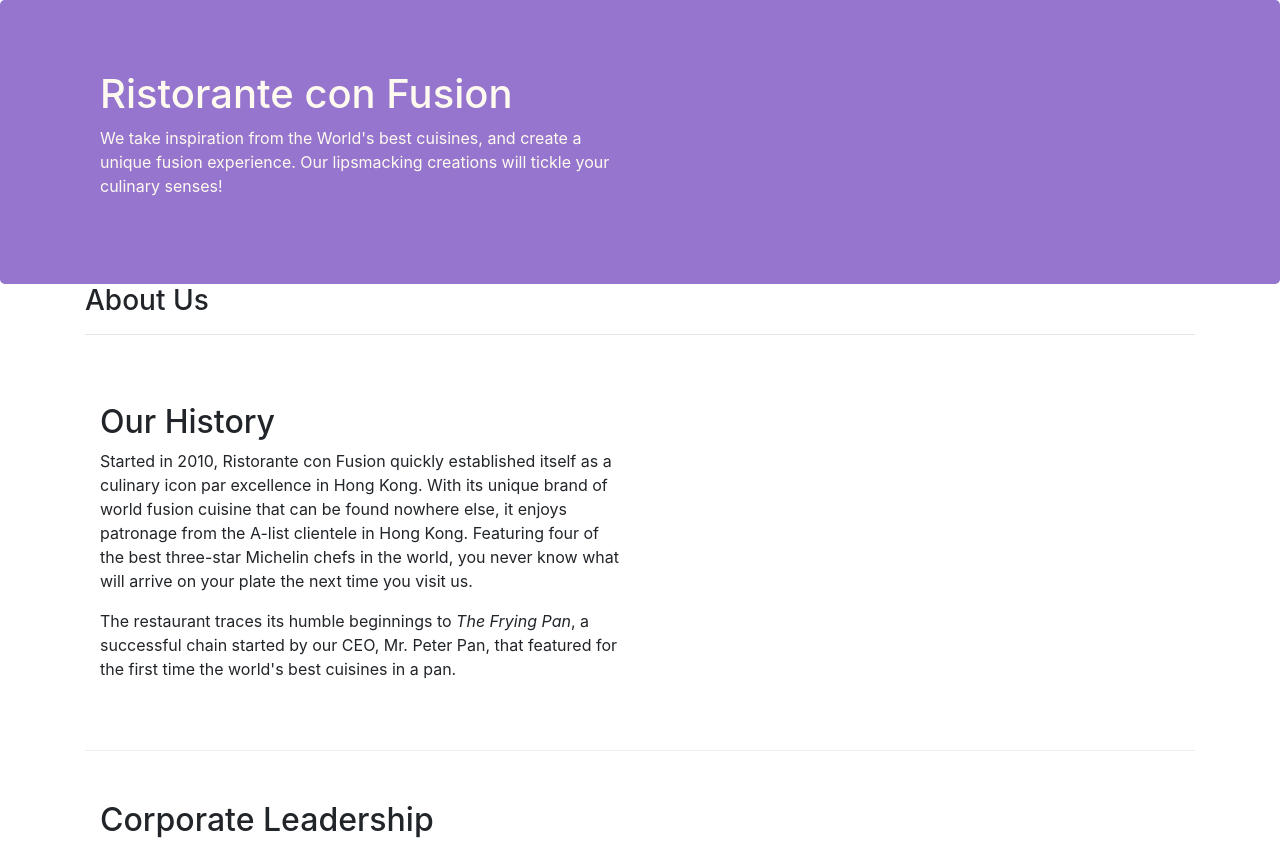
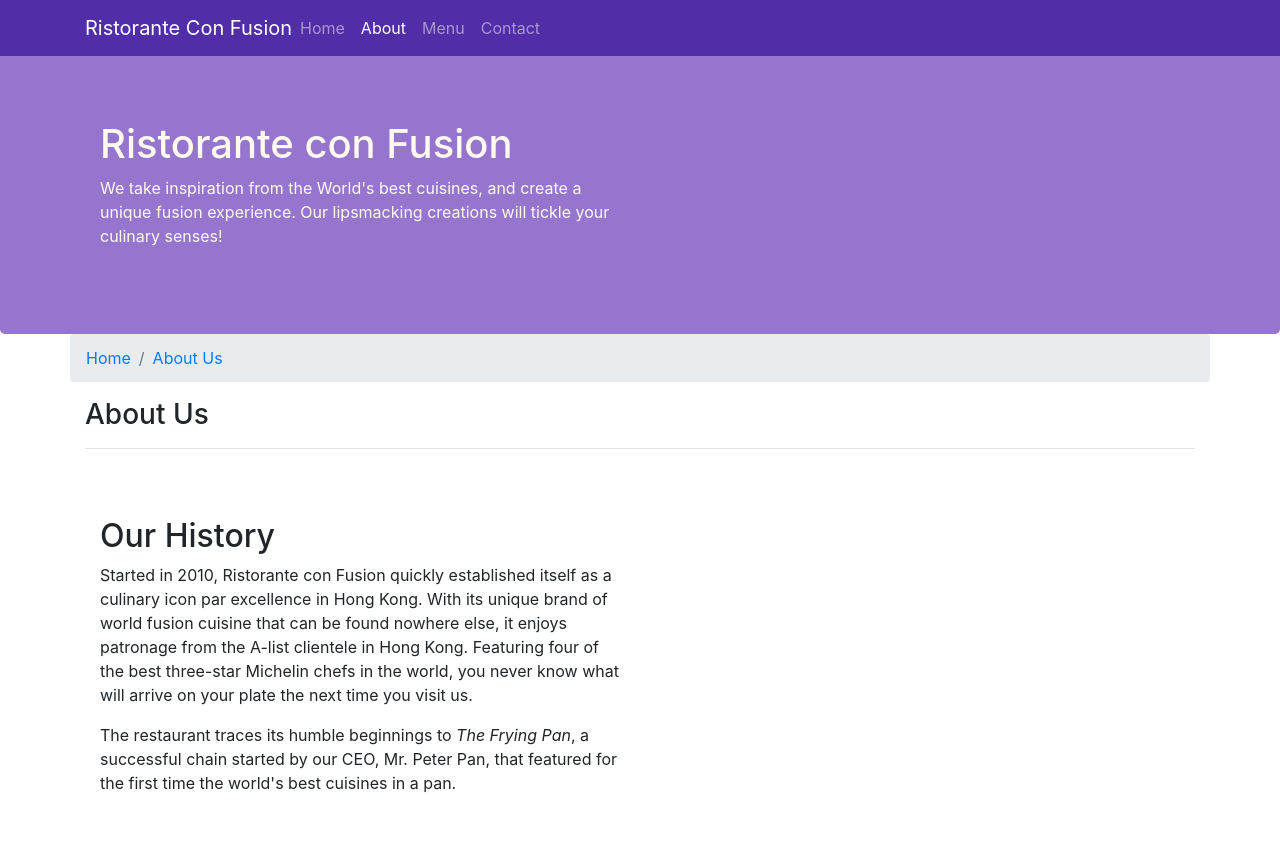
Before and after one commit to tanishqshek/Bootstrap-test, a website: page aboutus.html in a window 1280 px wide. Shown: the top 842 px of the page. Drawn offline with nearby package versions, Linux system fonts and the light colour scheme.

Commit message:
navbar and breadcrumbs

```diff
--- a/aboutus.html
+++ b/aboutus.html
@@ -15,6 +15,23 @@
 </head>
 
 <body>
+    <nav class="navbar navbar-dark navbar-expand-sm fixed-top">
+        <div class="container">
+            <button class="navbar-toggler" type="button" data-toggle="collapse" data-target="#Navbar">
+                <span class="navbar-toggler-icon"></span>
+            </button>
+            <a class="navbar-brand mr-auto" href="#">Ristorante Con Fusion</a>
+            <div class="collapse navbar-collapse" id="Navbar">
+                <ul class="navbar-nav mr-auto">
+                    <li class="nav-item"><a class="nav-link" href="./index.html">Home</a></li>
+                    <li class="nav-item active"><a class="nav-link" href="./aboutus.html">About</a></li>
+                    <li class="nav-item"><a class="nav-link" href="#">Menu</a></li>
+                    <li class="nav-item"><a class="nav-link" href="#">Contact</a></li>
+                </ul>
+            </div>
+        </div>
+
+    </nav>
 
     <header class="jumbotron">
         <div class="container">
@@ -30,8 +47,12 @@
     </header>
 
     <div class="container">
-        <div>
-            <div>
+        <div class="row">
+            <ol class="col-12 breadcrumb">
+                <li class="breadcrumb-item"><a href="./index.html">Home</a></li>
+                <li class="breadcrumb-item active"><a href="#">About Us</a></li>
+            </ol>
+            <div class="col-12">
                <h3>About Us</h3>
                <hr>
             </div>
@@ -70,7 +91,7 @@
                 <div class="col-4 offset-1 col-sm-2">
                     <h5>Links</h5>
                     <ul class="list-unstyled">
-                        <li><a href="#">Home</a></li>
+                        <li><a href="./index.html">Home</a></li>
                         <li><a href="#">About</a></li>
                         <li><a href="#">Menu</a></li>
                         <li><a href="#">Contact</a></li>
--- a/css/styles.css
+++ b/css/styles.css
@@ -28,3 +28,12 @@
     margin: 0px;
     color: #0F0F0f;
 }
+
+body{
+    padding: 50px 0px 0px 0px;
+    z-index: 0;
+}
+
+.navbar-dark{
+    background: #512DA8;
+}
```
Also changed, not shown: index.html (+17 -1 lines).
